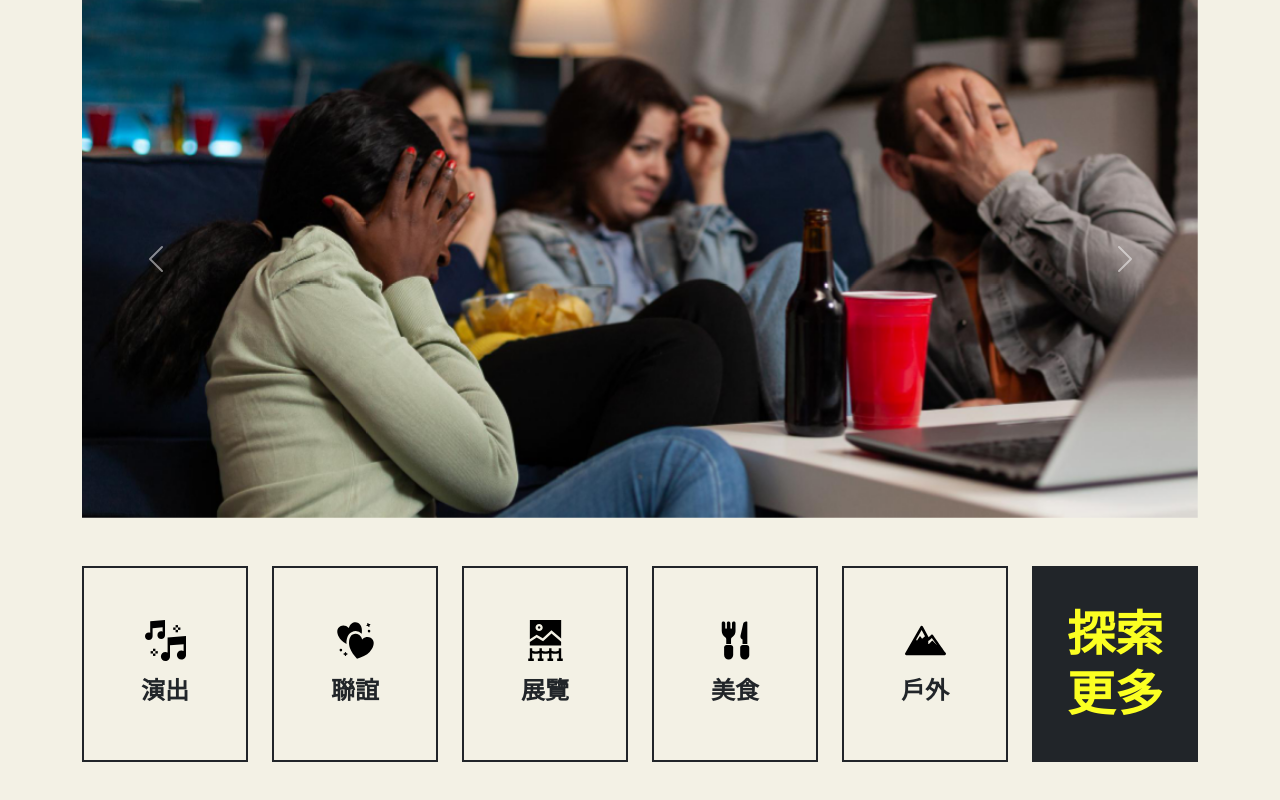
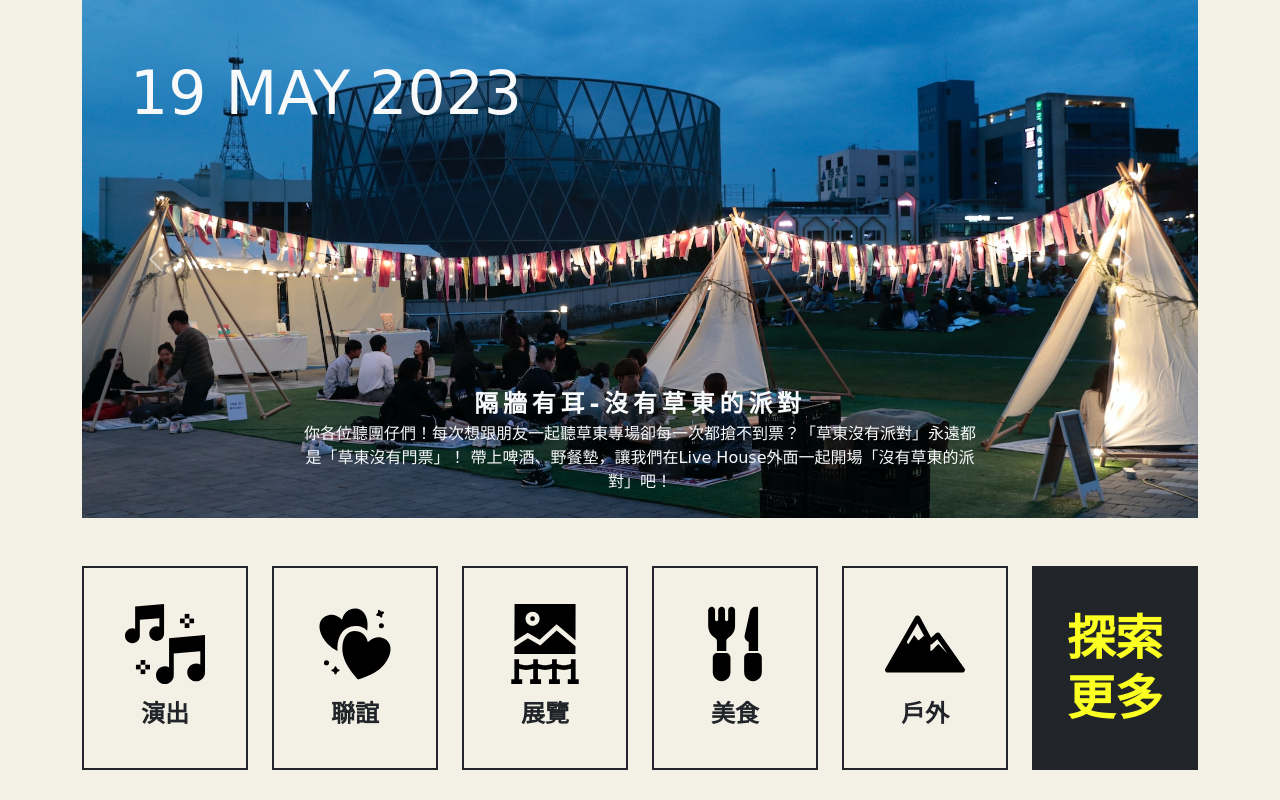
Before and after one commit to swalok47716/hexs-w6-bootstrap, a website built with Vite: page pages/index.html in a window 1280 px wide. Shown: the top 800 px of the page. Built offline with nearby package versions, Linux system fonts and the light colour scheme.

Commit message:
[Update] made progress

```diff
--- a/assets/scss/pages/_index.scss
+++ b/assets/scss/pages/_index.scss
@@ -6,7 +6,10 @@
     }
   }
   .event-genre-icon {
-    width: 41px;
+    width: 40px;
+    @media(min-width: 768px) {
+      width: 80px;
+    }
   }
   .icon-sparkler {
     width: 24px;
--- a/pages/index.html
+++ b/pages/index.html
@@ -12,17 +12,27 @@
 <body>
   <%- include('./layout/header'); -%>
     <main class="index">
-
       <div id="carousel-controls" class="carousel slide container mb-12" data-bs-target="carousel-controls">
         <div class="carousel-inner">
-          <div class="carousel-item active">
+          <div class="carousel-item position-relative">
             <img src="../assets/images/event/01.jpg" alt="" class="img-fluid d-block w-100">
           </div>
           <div class="carousel-item">
             <img src="../assets/images/event/02.jpg" alt="" class="img-fluid d-block w-100">
           </div>
-          <div class="carousel-item">
+          <div class="carousel-item active position-relative">
             <img src="../assets/images/event/13.jpg" alt="" class="img-fluid d-block w-100">
+            <div
+              class="position-absolute top-0 w-100 h-100 pt-12 pb-6 px-12 text-light d-flex flex-column justify-content-between">
+              <h2 class="fs-2">19 MAY 2023</h2>
+              <div class="row justify-content-center">
+                <div class="col-8">
+                  <h3 class="fs-5 fw-bold ls-tiny-3 text-center">隔牆有耳-沒有草東的派對</h3>
+                  <p class="text-center">你各位聽團仔們！每次想跟朋友一起聽草東專場卻每一次都搶不到票？「草東沒有派對」永遠都是「草東沒有門票」！
+                    帶上啤酒、野餐墊，讓我們在Live House外面一起開場「沒有草東的派對」吧！</p>
+                </div>
+              </div>
+            </div>
           </div>
         </div>
         <button class="carousel-control-prev" type="button" data-bs-target="#carousel-controls" data-bs-slide="prev">
@@ -38,38 +48,45 @@
       <div class="event-genre container mb-12">
         <div class="row g-2 gx-md-6">
           <div class="col-4 col-md-2">
-            <a href="#" class="d-flex flex-column align-items-center justify-content-center py-5 py-md-9 border border-2 border-dark h-100">
+            <a href="#"
+              class="d-flex flex-column align-items-center justify-content-center py-5 py-md-9 border border-2 border-dark h-100">
               <img src="../assets/images/cate01.svg" alt="" class="event-genre-icon img-fluid d-block mb-2 mb-md-3">
               <span class="clearfix d-block fs-9 fs-md-5 fw-bold text-center text-dark text-nowrap">演出</span>
             </a>
           </div>
           <div class="col-4 col-md-2">
-            <a href="#" class="d-flex flex-column align-items-center justify-content-center py-5 py-md-9 border border-2 border-dark h-100">
+            <a href="#"
+              class="d-flex flex-column align-items-center justify-content-center py-5 py-md-9 border border-2 border-dark h-100">
               <img src="../assets/images/cate02.svg" alt="" class="event-genre-icon img-fluid d-block mb-2 mb-md-3">
               <span class="clearfix d-block fs-9 fs-md-5 fw-bold text-center text-dark text-nowrap">聯誼</span>
             </a>
           </div>
           <div class="col-4 col-md-2">
-            <a href="#" class="d-flex flex-column align-items-center justify-content-center py-5 py-md-9 border border-2 border-dark h-100">
+            <a href="#"
+              class="d-flex flex-column align-items-center justify-content-center py-5 py-md-9 border border-2 border-dark h-100">
               <img src="../assets/images/cate03.svg" alt="" class="event-genre-icon img-fluid d-block mb-2 mb-md-3">
               <span class="clearfix d-block fs-9 fs-md-5 fw-bold text-center text-dark text-nowrap">展覽</span>
             </a>
           </div>
           <div class="col-4 col-md-2">
-            <a href="#" class="d-flex flex-column align-items-center justify-content-center py-5 py-md-9 border border-2 border-dark h-100">
+            <a href="#"
+              class="d-flex flex-column align-items-center justify-content-center py-5 py-md-9 border border-2 border-dark h-100">
               <img src="../assets/images/cate04.svg" alt="" class="event-genre-icon img-fluid d-block mb-2 mb-md-3">
               <span class="clearfix d-block fs-9 fs-md-5 fw-bold text-center text-dark text-nowrap">美食</span>
             </a>
           </div>
           <div class="col-4 col-md-2">
-            <a href="#" class="d-flex flex-column align-items-center justify-content-center py-5 py-md-9 border border-2 border-dark h-100">
+            <a href="#"
+              class="d-flex flex-column align-items-center justify-content-center py-5 py-md-9 border border-2 border-dark h-100">
               <img src="../assets/images/cate05.svg" alt="" class="event-genre-icon img-fluid d-block mb-2 mb-md-3">
               <span class="clearfix d-block fs-9 fs-md-5 fw-bold text-center text-dark text-nowrap">戶外</span>
             </a>
           </div>
           <div class="col-4 col-md-2">
-            <a href="#" class="d-flex align-items-center justify-content-center py-5 py-md-9 border border-2 border-dark h-100 bg-dark">
-              <span class="clearfix d-block fs-5 fs-md-3 fw-bold lh-sm text-center text-warning text-nowrap">探索<br>更多</span>
+            <a href="#"
+              class="d-flex align-items-center justify-content-center py-5 py-md-9 border border-2 border-dark h-100 bg-dark">
+              <span
+                class="clearfix d-block fs-5 fs-md-3 fw-bold lh-sm text-center text-warning text-nowrap">探索<br>更多</span>
             </a>
           </div>
         </div>
@@ -164,7 +181,8 @@
       <div class="container mb-12 mb-md-15">
         <div class="row gx-0 gy-6">
           <div class="col-md-6">
-            <div class="border border-2 border-end-2 border-end-md-1 border-dark h-100 font-noto-sans d-flex- flex-column">
+            <div
+              class="border border-2 border-end-2 border-end-md-1 border-dark h-100 font-noto-sans d-flex- flex-column">
               <div class="mx-3 mx-md-8 my-4">
                 <h3 class="font-noto-serif fw-bold fs-6 fs-md-4">#FOLLOW US</h3>
               </div>
```
Also changed, not shown: layout/header.ejs (+17 -9 lines). Lines whose indentation alone changed are shown as unchanged.
